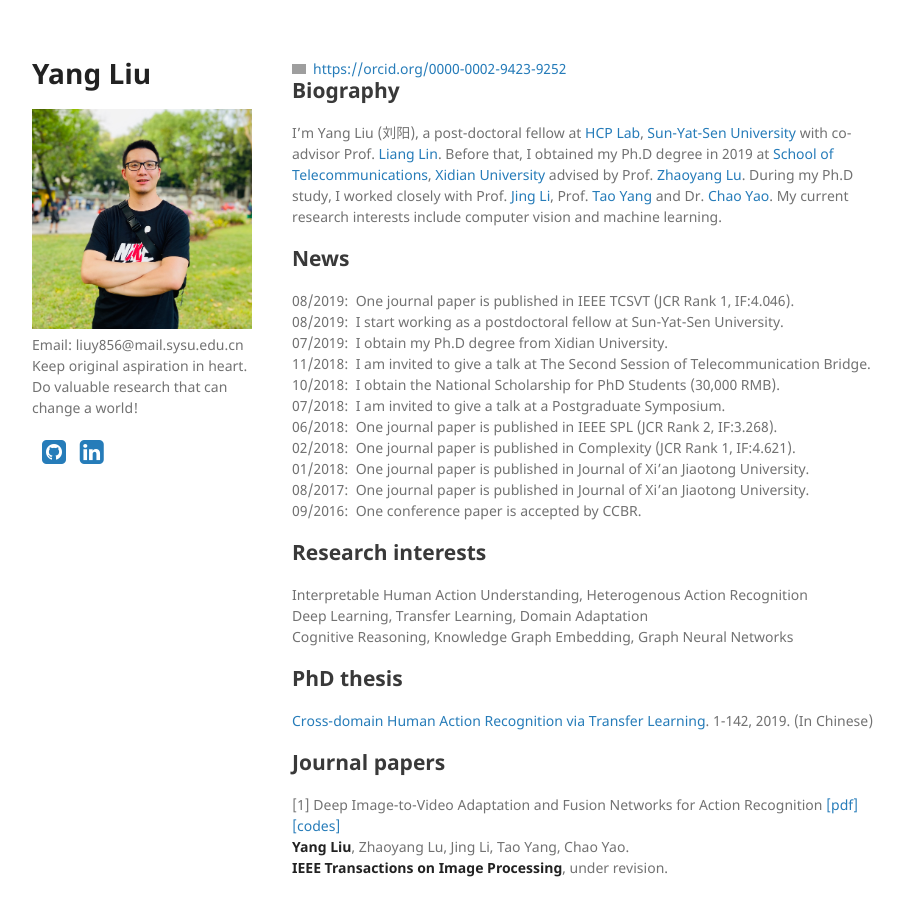
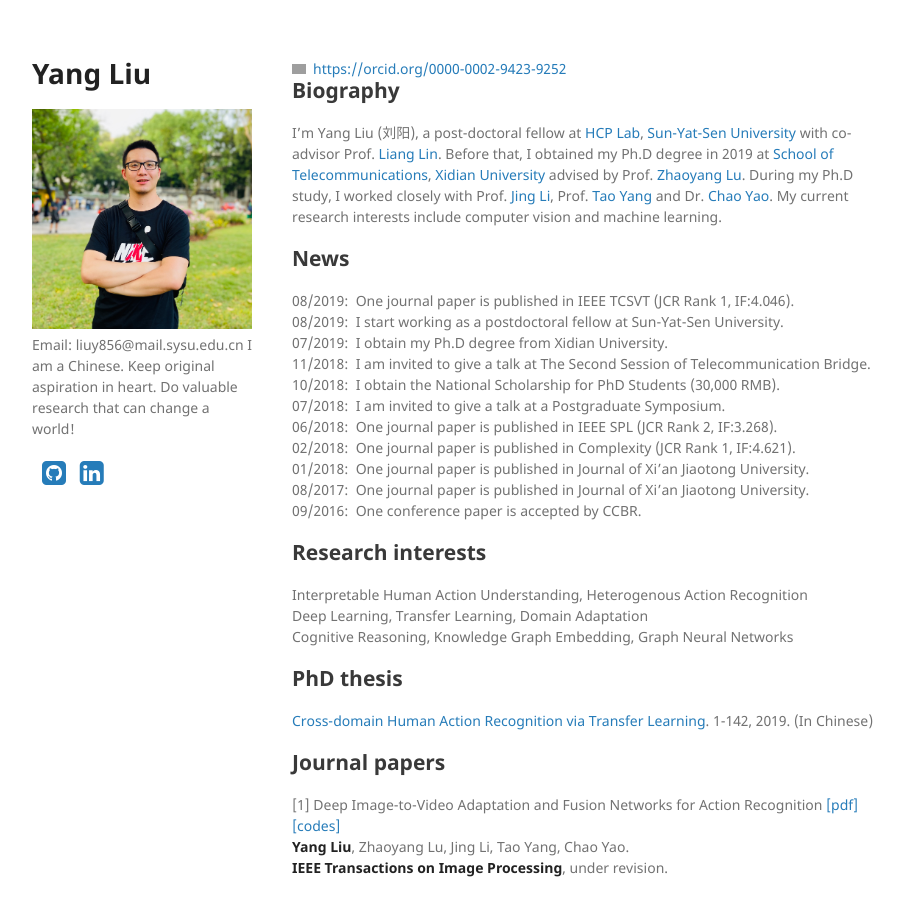
Before and after one commit to YangLiu9208/home, a Jekyll site: the page built from index.md, in a window 1280 px wide and 900 px high. Shown: the whole window, without its empty margins (178-1082 px from the left). Built offline with Jekyll 4.4.1, drawn with Linux system fonts in a browser that asks for light colours; a style sheet for code colours, icons or effects is not loaded; grey boxes are pictures that could not be loaded.

Commit message:
Update _config.yml

```diff
--- a/_config.yml
+++ b/_config.yml
@@ -1,3 +1,3 @@
 title: Yang Liu
-description: "Email: liuy856@mail.sysu.edu.cn Keep original aspiration in heart. Do valuable research that can change a world!"
+description: "Email: liuy856@mail.sysu.edu.cn I am a Chinese. Keep original aspiration in heart. Do valuable research that can change a world!"
 theme: jekyll-theme-minimal
```
